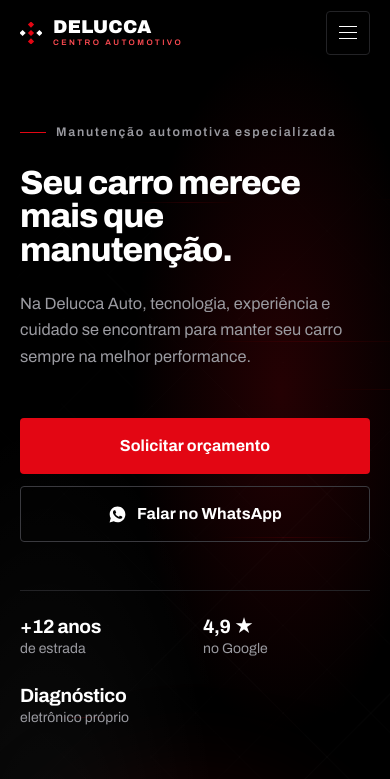
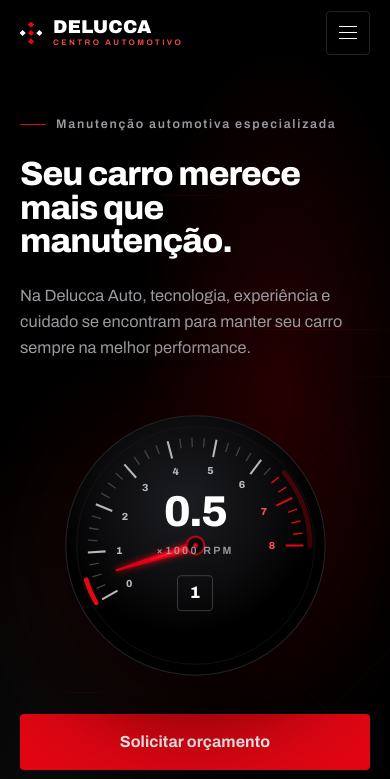
Before and after one commit to engfegodoy/delucca.auto, a plain HTML site: page index.html in a window 390 px wide. Shown: the top 779 px of the page. Drawn offline with Linux system fonts and the light colour scheme.

Commit message:
Add files via upload

```diff
--- a/index.html
+++ b/index.html
@@ -509,9 +509,10 @@ h1.hero-h{font-size:var(--fs-display); line-height:.95; letter-spacing:-.038em;
 .ph4{background-image:linear-gradient(160deg,#1A1B1E,#0A0A0C)}
 .ph5{background-image:radial-gradient(50% 90% at 12% 50%,rgba(227,6,19,.20),transparent 60%),linear-gradient(90deg,#0C0C0E,#1B1C1F 62%,#0A0A0C)}
 /* ilustração dentro do tile — sai sozinha quando você põe a foto real */
-.tile .art{position:absolute; inset:0; margin:auto; width:min(74%,300px); height:auto; z-index:1;
+.tile .art{position:absolute; left:50%; top:50%; width:min(74%,300px); height:auto; z-index:1;
+  transform:translate(-50%,-50%); transform-origin:center;
   filter:drop-shadow(0 14px 34px rgba(0,0,0,.7)); transition:transform .6s var(--ease-out)}
-.tile:hover .art{transform:scale(1.045)}
+.tile:hover .art{transform:translate(-50%,-50%) scale(1.045)}
 .tile .media::after{content:""; position:absolute; inset:0;
   background:repeating-linear-gradient(90deg,rgba(255,255,255,.028) 0 1px,transparent 1px 9px)}
 .tile img.media{object-fit:cover; height:100%; width:100%}
@@ -581,10 +582,15 @@ h1.hero-h{font-size:var(--fs-display); line-height:.95; letter-spacing:-.038em;
   .hdr .btn{display:none}
   .burger{display:flex}
   .hero{min-height:auto; padding-top:calc(var(--header-h) + 48px); padding-bottom:88px}
-  .hero-inner{grid-template-columns:1fr; gap:var(--s8)}
-  /* mobile: o tacômetro vem DEPOIS do texto e reduzido — não é o desktop encolhido */
-  .hero-visual{order:2}
-  .hero-copy{order:1}
+  /* mobile: o mostrador sobe e fica logo acima do CTA, não no fim da dobra */
+  .hero-inner{grid-template-columns:1fr; gap:0}
+  .hero-copy{display:contents}
+  .eyebrow{order:1}
+  h1.hero-h{order:2}
+  .hero-sub{order:3}
+  .hero-visual{order:4; margin-block:var(--s7) var(--s6)}
+  .hero-cta{order:5; margin-top:0}
+  .hero-meta{order:6}
   .tach{max-width:min(310px,70vw)}
   .tach-cap{display:none}
   .shead p{font-size:1rem}
@@ -629,7 +635,7 @@ h1.hero-h{font-size:var(--fs-display); line-height:.95; letter-spacing:-.038em;
   .gal{display:flex; flex-direction:column; gap:var(--s3)}
   .t1,.t2,.t3,.t4,.t5{grid-column:auto; grid-row:auto; aspect-ratio:16/10; width:100%}
   .tile figcaption{left:12px; bottom:10px; font-size:.76rem}
-  .tile .art{width:min(56%,220px)}
+  .tile .art{width:min(62%,240px)}
 
   .ft-grid{grid-template-columns:1fr; gap:var(--s6)}
   .btn-lg{width:100%; height:56px; padding-inline:18px; font-size:1rem}
@@ -1324,26 +1330,24 @@ h1.hero-h{font-size:var(--fs-display); line-height:.95; letter-spacing:-.038em;
     if(!track || !lines.length) return;
     var r = track.getBoundingClientRect(), total = r.height - window.innerHeight;
     if(total <= 0) return;
-    var p = (-r.top) / total;
-    if(p < -0.08 || p > 1.08){
-      if(lastIdx !== -1){ lines.forEach(function(l){ l.style.opacity = 0; }); lastIdx = -1; }
-      return;
-    }
-    p = Math.max(0, Math.min(1, p));
-    var n = lines.length;
+    // fora da tela: não gasta trabalho, mas também não apaga nada
+    if(r.bottom < 0 || r.top > window.innerHeight) return;
+
+    // grampeado em 0..1: a primeira frase já está inteira na tela desde que a
+    // seção entra, e a última continua inteira até ela sair.
+    var p = Math.max(0, Math.min(1, (-r.top) / total));
+    var n = lines.length, span = n - 1;
 
     for(var i=0; i<n; i++){
-      // distância da frase até o ponto de leitura, em "frases"
-      var d = p*n - (i + 0.5);
-      var ad = Math.abs(d);
-      // janela de 0.9 frase: enquanto uma sai, a seguinte já está entrando
+      // âncoras em i/(n-1): a frase 1 vive em p=0 e a última em p=1
+      var d = p*span - i, ad = Math.abs(d);
       var o = ad >= 0.9 ? 0 : 1 - Math.pow(ad/0.9, 1.7);
-      var el2 = lines[i];
-      el2.style.opacity = o.toFixed(3);
-      el2.style.transform = "translate3d(0," + (-50 - d*22).toFixed(1) + "%,0) scale(" + (1 - ad*0.05).toFixed(3) + ")";
-      el2.style.filter = ad > 0.25 ? "blur(" + Math.min(7, (ad-0.25)*9).toFixed(1) + "px)" : "none";
+      var e2 = lines[i];
+      e2.style.opacity = o.toFixed(3);
+      e2.style.transform = "translate3d(0," + (-50 - d*22).toFixed(1) + "%,0) scale(" + (1 - ad*0.05).toFixed(3) + ")";
+      e2.style.filter = ad > 0.25 ? "blur(" + Math.min(7, (ad-0.25)*9).toFixed(1) + "px)" : "none";
     }
-    var idx = Math.min(n-1, Math.floor(p*n));
+    var idx = Math.round(p*span);
     if(idx !== lastIdx){ bars.forEach(function(b2,j){ b2.classList.toggle("on", j===idx); }); lastIdx = idx; }
     if(sweep) sweep.style.width = (p*100).toFixed(1) + "%";
     if(stage) stage.style.setProperty("--glow", (Math.sin(p*Math.PI)*0.9).toFixed(3));
```
